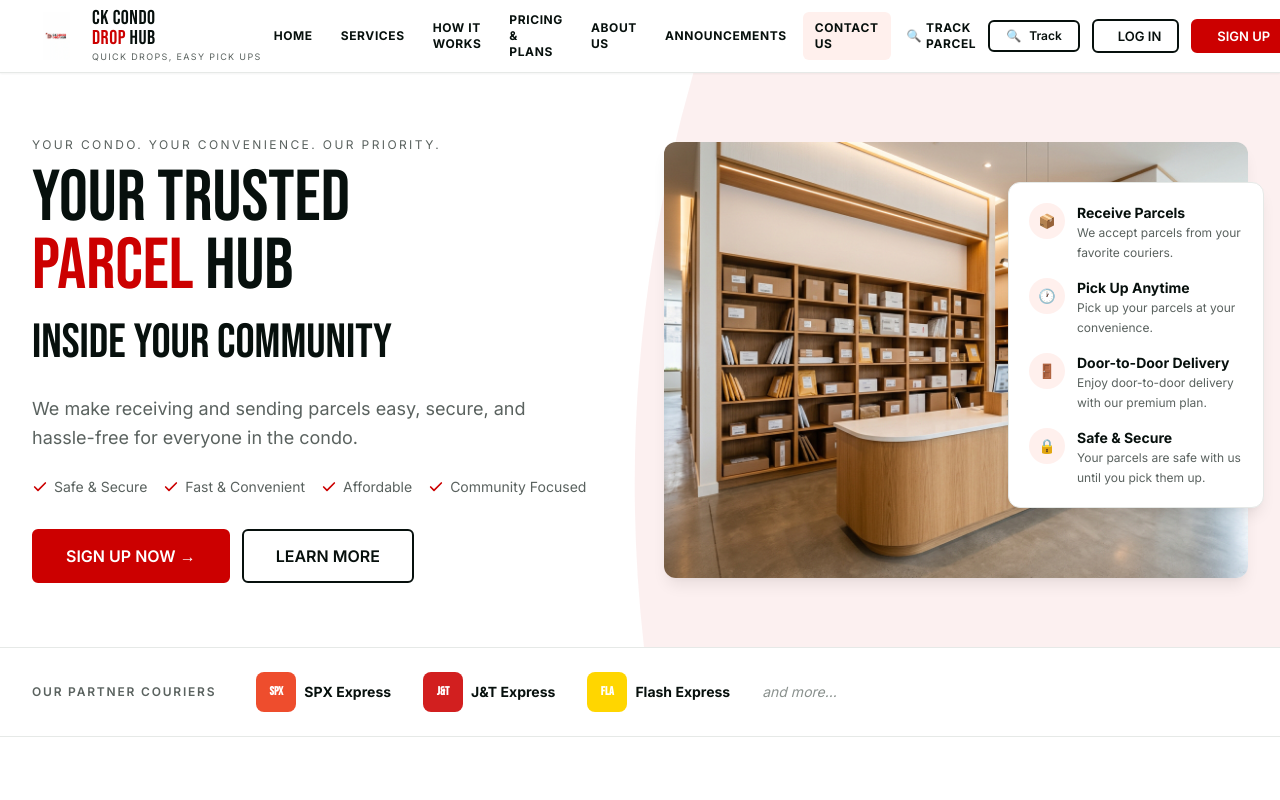
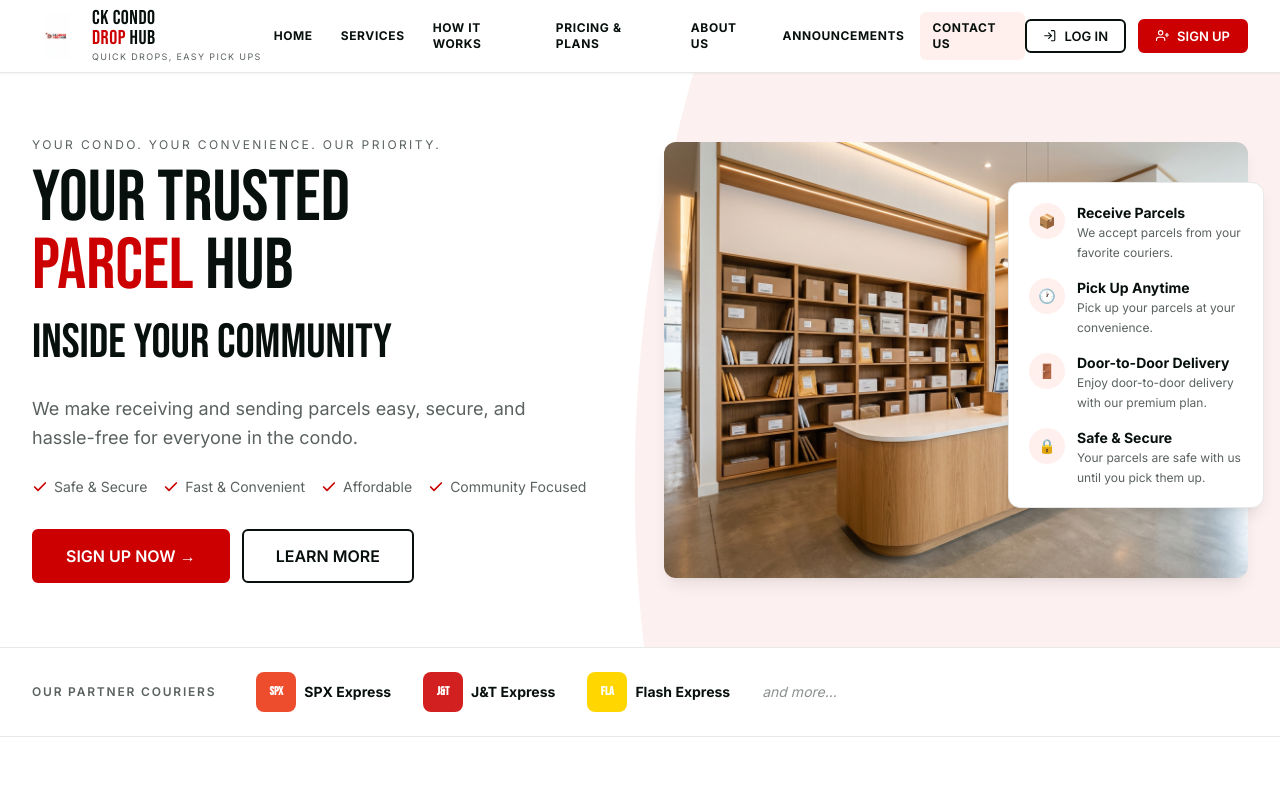
Before and after one commit to FredricksonAcorda/ck-condo-drop-hub, a Next.js app: page / in a window 1280 px wide. Shown: the top 800 px of the page. Built offline with nearby package versions, Linux system fonts and the light colour scheme.

Commit message:
fix(nav): remove track parcel buttons from header and footer

```diff
--- a/src/components/layout/PublicFooter.tsx
+++ b/src/components/layout/PublicFooter.tsx
@@ -7,9 +7,8 @@ const quickLinks = [
   { label: "Services", href: "/#services" },
   { label: "How It Works", href: "/#how-it-works" },
   { label: "Pricing & Plans", href: "/#pricing" },
-  { label: "Why Choose Us", href: "/#about" },
+  { label: "About Us", href: "/#about" },
   { label: "Announcements", href: "/#announcements" },
-  { label: "Track Parcel", href: "/track" },
   { label: "Contact Us", href: "/#contact" },
 ];
 
--- a/src/components/layout/PublicHeader.tsx
+++ b/src/components/layout/PublicHeader.tsx
@@ -105,7 +105,7 @@ export default function PublicHeader() {
           </Link>
 
           {/* Desktop Nav in strictly consecutive section order */}
-          <nav className="hidden xl:flex items-center gap-1" aria-label="Main navigation">
+          <nav className="hidden lg:flex items-center gap-1" aria-label="Main navigation">
             {consecutiveNavLinks.map((link) => {
               const isActive = pathname === "/" ? activeSection === link.id : pathname === link.href;
               return (
@@ -123,26 +123,10 @@ export default function PublicHeader() {
                 </Link>
               );
             })}
-            <Link
-              href="/track"
-              className={`px-3 py-2 text-xs font-bold uppercase tracking-wider rounded-md transition-all duration-150 flex items-center gap-1 ${
-                pathname === "/track"
-                  ? "text-brand-red bg-brand-red-bg font-black"
-                  : "text-brand-text-secondary hover:text-brand-text hover:bg-brand-surface"
-              }`}
-            >
-              <span>🔍</span> Track Parcel
-            </Link>
           </nav>
 
           {/* Desktop Actions */}
           <div className="hidden lg:flex items-center gap-3">
-            <Link
-              href="/track"
-              className="xl:hidden btn btn-outline btn-sm !text-xs !py-1.5 flex items-center gap-1"
-            >
-              <span>🔍</span> Track
-            </Link>
             <Link
               href="/login"
               className="btn btn-outline btn-sm"
@@ -196,17 +180,6 @@ export default function PublicHeader() {
                 </Link>
               );
             })}
-            <Link
-              href="/track"
-              onClick={() => setMobileOpen(false)}
-              className={`block px-4 py-3 rounded-lg text-sm font-semibold transition-colors ${
-                pathname === "/track"
-                  ? "text-brand-red bg-brand-red-bg font-bold"
-                  : "text-brand-text-secondary hover:bg-brand-surface"
-              }`}
-            >
-              🔍 Track Parcel
-            </Link>
           </nav>
           <div className="px-4 pb-4 flex gap-3">
             <Link href="/login" onClick={() => setMobileOpen(false)} className="btn btn-outline flex-1 justify-center">
```
